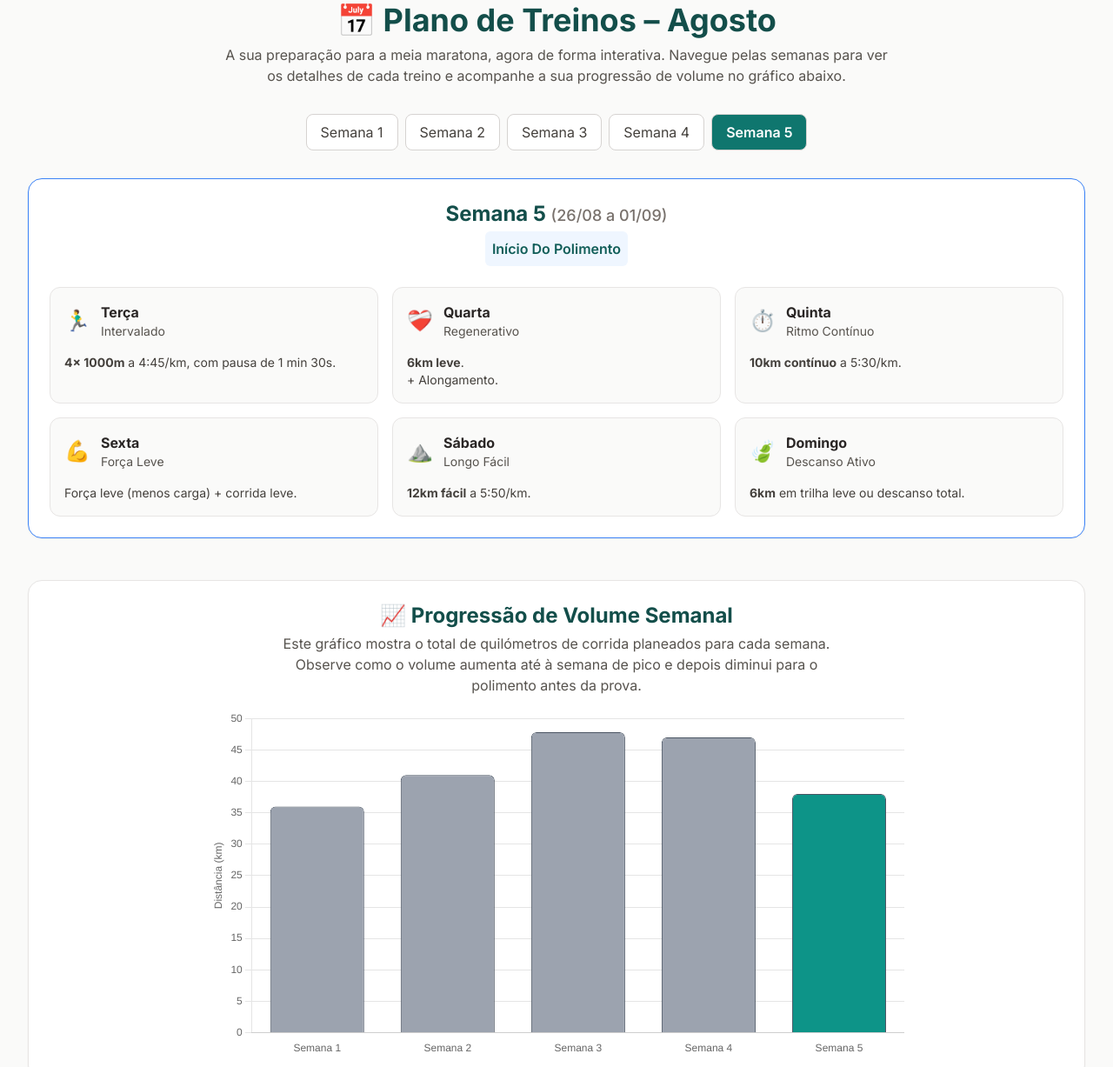
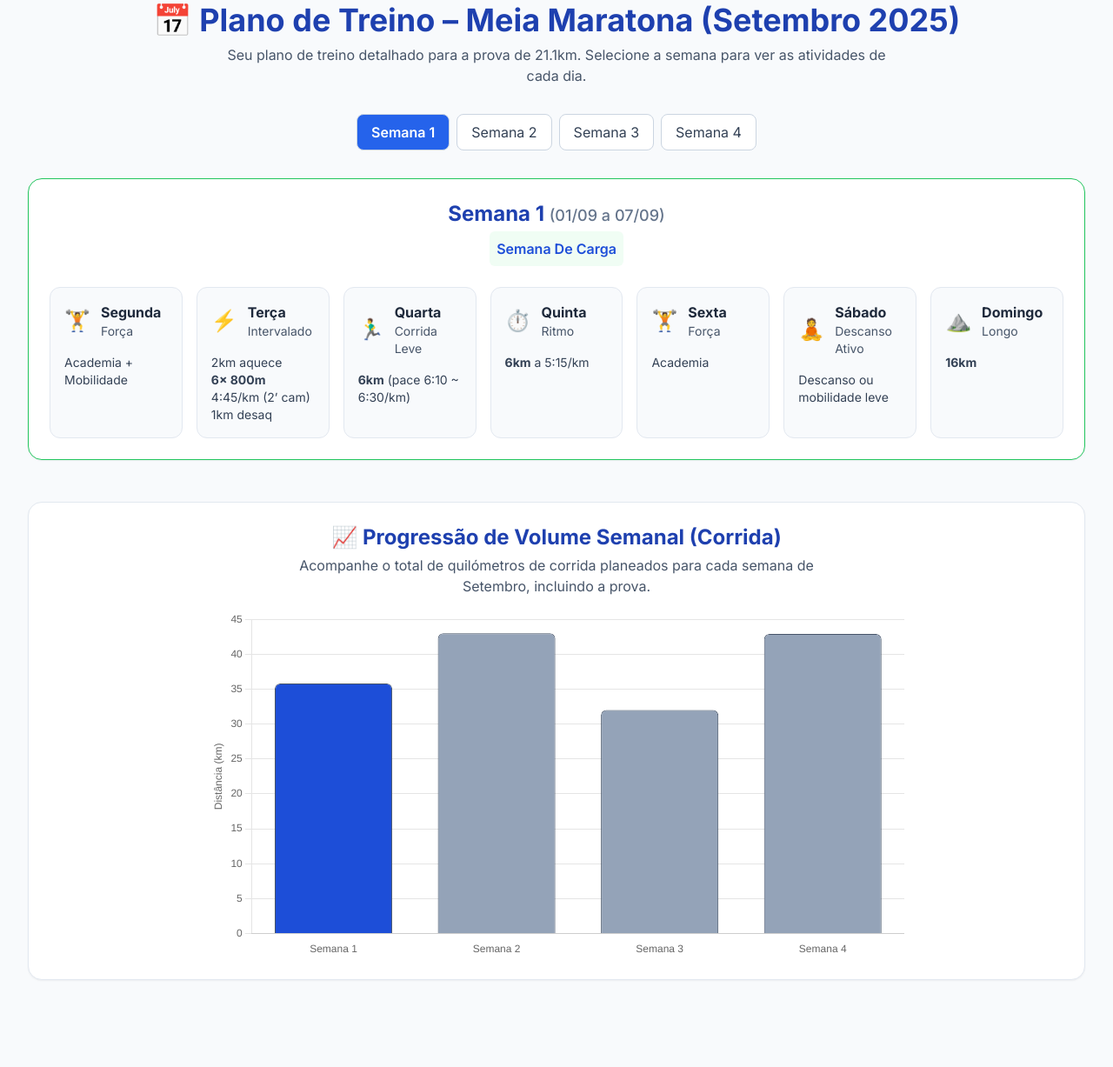
Before and after one commit to Gustavo-Locks/Treino, a plain HTML site: page index.html in a window 1280 px wide. Shown: the part 29-1256 px from the top of the page at 87% size. After the commit the page ends 1188 px from the top, so only its background shows below. Drawn offline with nearby package versions, Linux system fonts and the light colour scheme.

Commit message:
Update index.html

```diff
--- a/index.html
+++ b/index.html
@@ -3,15 +3,15 @@
 <head>
     <meta charset="UTF-8">
     <meta name="viewport" content="width=device-width, initial-scale=1.0">
-    <title>Plano de Treino Interativo – Agosto</title>
+    <title>Plano de Treino Interativo – Meia Maratona (Setembro)</title>
     <script src="https://cdn.tailwindcss.com"></script>
     <script src="https://cdn.jsdelivr.net/npm/chart.js"></script>
     <link rel="preconnect" href="https://fonts.googleapis.com">
     <link rel="preconnect" href="https://fonts.gstatic.com" crossorigin>
     <link href="https://fonts.googleapis.com/css2?family=Inter:wght@400;500;600;700&display=swap" rel="stylesheet">
-    <!-- Chosen Palette: Warm Neutral with Muted Teal Accent -->
-    <!-- Application Structure Plan: A dashboard-style layout was chosen to enhance usability. The primary interaction is selecting a week via top navigation buttons. This action dynamically updates the main content area, which displays daily workout details in a card-based grid for clarity and responsiveness. A summary chart visualizes the weekly running volume, providing an immediate overview of the training progression (build-up, peak, and taper). This structure breaks down the dense information from the original table into manageable, focused views, making the plan easier to follow day-by-day and understand from a high level. -->
-    <!-- Visualization & Content Choices: Report Info: Weekly training schedule -> Goal: Organize & Inform -> Viz/Presentation: Interactive daily cards (HTML/CSS) replacing a static table. Interaction: Week selection buttons (JS) to filter content. Justification: Improves focus and mobile usability. | Report Info: Weekly running distances -> Goal: Show Change/Progression -> Viz/Presentation: Bar Chart (Chart.js/Canvas). Interaction: Bar for the selected week is highlighted. Justification: Visually communicates the core training principle of progressive overload and tapering, which is a key story in the data. -->
+    <!-- Chosen Palette: Cool Blue and Slate -->
+    <!-- Application Structure Plan: This application uses a weekly dashboard structure, which is ideal for a single-month, high-intensity training plan. Top navigation buttons allow the user to switch between the four weeks of September. The main view presents a 7-day grid of workout cards, providing a clear and comprehensive overview of the entire week's schedule. A bar chart visualizes the weekly running volume, highlighting the progression towards a peak in week 3 and the subsequent taper in week 4. This structure is highly intuitive for tracking a structured, progressive training load. -->
+    <!-- Visualization & Content Choices: Report Info: 4-week training schedule for a half marathon -> Goal: Organize & Inform -> Viz/Presentation: Interactive weekly views with a 7-day card grid (HTML/CSS). Interaction: Week selection buttons (JS). Justification: Provides a complete daily overview, which is necessary for a plan with varied activities like running, gym, and mobility. | Report Info: Weekly running distance -> Goal: Show Change/Progression -> Viz/Presentation: Bar Chart (Chart.js/Canvas). Interaction: Highlights the selected week's bar. Justification: Effectively communicates the training load's progression and tapering phase, culminating in the race week. -->
     <!-- CONFIRMATION: NO SVG graphics used. NO Mermaid JS used. -->
     <style>
         body {
@@ -32,7 +32,7 @@
             }
         }
         .nav-button.active {
-            background-color: #0f766e;
+            background-color: #2563eb;
             color: #ffffff;
             font-weight: 600;
         }
@@ -41,29 +41,28 @@
         }
     </style>
 </head>
-<body class="bg-stone-50 text-stone-800">
+<body class="bg-slate-50 text-slate-800">
 
     <div class="container mx-auto p-4 md:p-8">
         <header class="text-center mb-8">
-            <h1 class="text-3xl md:text-4xl font-bold text-teal-900 mb-2">📅 Plano de Treinos – Agosto</h1>
-            <p class="text-stone-600 max-w-3xl mx-auto">A sua preparação para a meia maratona, agora de forma interativa. Navegue pelas semanas para ver os detalhes de cada treino e acompanhe a sua progressão de volume no gráfico abaixo.</p>
+            <h1 class="text-3xl md:text-4xl font-bold text-blue-800 mb-2">📅 Plano de Treino – Meia Maratona (Setembro 2025)</h1>
+            <p class="text-slate-600 max-w-3xl mx-auto">Seu plano de treino detalhado para a prova de 21.1km. Selecione a semana para ver as atividades de cada dia.</p>
         </header>
 
         <nav class="flex flex-wrap justify-center gap-2 mb-8">
-            <button id="btn-week-1" data-week="1" class="nav-button w-full sm:w-auto text-sm md:text-base bg-white border border-stone-300 rounded-lg px-4 py-2 text-stone-700 hover:bg-teal-50">Semana 1</button>
-            <button id="btn-week-2" data-week="2" class="nav-button w-full sm:w-auto text-sm md:text-base bg-white border border-stone-300 rounded-lg px-4 py-2 text-stone-700 hover:bg-teal-50">Semana 2</button>
-            <button id="btn-week-3" data-week="3" class="nav-button w-full sm:w-auto text-sm md:text-base bg-white border border-stone-300 rounded-lg px-4 py-2 text-stone-700 hover:bg-teal-50">Semana 3</button>
-            <button id="btn-week-4" data-week="4" class="nav-button w-full sm:w-auto text-sm md:text-base bg-white border border-stone-300 rounded-lg px-4 py-2 text-stone-700 hover:bg-teal-50">Semana 4</button>
-            <button id="btn-week-5" data-week="5" class="nav-button w-full sm:w-auto text-sm md:text-base bg-white border border-stone-300 rounded-lg px-4 py-2 text-stone-700 hover:bg-teal-50">Semana 5</button>
+            <button data-week="1" class="nav-button w-auto text-sm md:text-base bg-white border border-slate-300 rounded-lg px-4 py-2 text-slate-700 hover:bg-blue-50">Semana 1</button>
+            <button data-week="2" class="nav-button w-auto text-sm md:text-base bg-white border border-slate-300 rounded-lg px-4 py-2 text-slate-700 hover:bg-blue-50">Semana 2</button>
+            <button data-week="3" class="nav-button w-auto text-sm md:text-base bg-white border border-slate-300 rounded-lg px-4 py-2 text-slate-700 hover:bg-blue-50">Semana 3</button>
+            <button data-week="4" class="nav-button w-auto text-sm md:text-base bg-white border border-slate-300 rounded-lg px-4 py-2 text-slate-700 hover:bg-blue-50">Semana 4</button>
         </nav>
 
         <main id="weekly-plan-container">
         </main>
 
-        <section class="mt-12 bg-white p-4 sm:p-6 rounded-2xl shadow-sm border border-stone-200">
+        <section class="mt-12 bg-white p-4 sm:p-6 rounded-2xl shadow-sm border border-slate-200">
             <div class="text-center mb-4">
-                <h2 class="text-2xl font-bold text-teal-900">📈 Progressão de Volume Semanal</h2>
-                <p class="text-stone-600 max-w-2xl mx-auto mt-1">Este gráfico mostra o total de quilómetros de corrida planeados para cada semana. Observe como o volume aumenta até à semana de pico e depois diminui para o polimento antes da prova.</p>
+                <h2 class="text-2xl font-bold text-blue-800">📈 Progressão de Volume Semanal (Corrida)</h2>
+                <p class="text-slate-600 max-w-2xl mx-auto mt-1">Acompanhe o total de quilómetros de corrida planeados para cada semana de Setembro, incluindo a prova.</p>
             </div>
             <div class="chart-container">
                 <canvas id="volumeChart"></canvas>
@@ -76,83 +75,51 @@
         document.addEventListener('DOMContentLoaded', function () {
             const trainingData = [
                 {
-                    week: 1,
-                    dates: '29/07 a 04/08',
-                    focus: 'Volume sobe',
-                    color: 'border-green-500',
-                    bgColor: 'bg-green-50',
-                    totalVolume: 36,
+                    week: 1, dates: '01/09 a 07/09', focus: 'Semana de Carga', color: 'border-green-500', bgColor: 'bg-green-50', totalVolume: 35.8,
                     days: [
-                        { day: 'Terça', icon: '🏃‍♂️', title: 'Intervalado', details: '<strong>5x 1000m</strong> a 4:50/km, com pausa de 2 min.' },
-                        { day: 'Quarta', icon: '❤️‍🩹', title: 'Regenerativo + Core', details: '<strong>7km leve</strong> a 5:50/km. <br>+ Prancha 2x 40s e Abdominal infra.' },
-                        { day: 'Quinta', icon: '⏱️', title: 'Ritmo Contínuo', details: '<strong>10km</strong>, com os últimos 4km a 5:15/km.' },
-                        { day: 'Sexta', icon: '💪', title: 'Força', details: 'Agachamento, Stiff, Panturrilha, Prancha.' },
-                        { day: 'Sábado', icon: '⛰️', title: 'Longo Progressivo', details: '<strong>14km</strong> no percurso da meia, progressivo leve.' },
-                        { day: 'Domingo', icon: '🍃', title: 'Descanso Ativo', details: '<strong>6km</strong> em trilha leve ou descanso total.' }
+                        { day: 'Segunda', icon: '🏋️', title: 'Força', details: 'Academia + Mobilidade' },
+                        { day: 'Terça', icon: '⚡', title: 'Intervalado', details: '2km aquece<br><strong>6x 800m</strong> 4:45/km (2’ cam)<br>1km desaq' },
+                        { day: 'Quarta', icon: '🏃‍♂️', title: 'Corrida Leve', details: '<strong>6km</strong> (pace 6:10 ~ 6:30/km)' },
+                        { day: 'Quinta', icon: '⏱️', title: 'Ritmo', details: '<strong>6km</strong> a 5:15/km' },
+                        { day: 'Sexta', icon: '🏋️', title: 'Força', details: 'Academia' },
+                        { day: 'Sábado', icon: '🧘', title: 'Descanso Ativo', details: 'Descanso ou mobilidade leve' },
+                        { day: 'Domingo', icon: '⛰️', title: 'Longo', details: '<strong>16km</strong>' }
                     ]
                 },
                 {
-                    week: 2,
-                    dates: '05/08 a 11/08',
-                    focus: 'Ritmo de prova + força',
-                    color: 'border-yellow-500',
-                    bgColor: 'bg-yellow-50',
-                    totalVolume: 41,
+                    week: 2, dates: '08/09 a 14/09', focus: 'Aumento de Volume', color: 'border-yellow-500', bgColor: 'bg-yellow-50', totalVolume: 43,
                     days: [
-                        { day: 'Terça', icon: '🏃‍♂️', title: 'Intervalado', details: '<strong>3x 2000m</strong> a 5:00/km, com pausa de 2 min 30s.' },
-                        { day: 'Quarta', icon: '❤️‍🩹', title: 'Regenerativo + Core', details: '<strong>8km leve</strong>. <br>+ Core (abdominal + mobilidade).' },
-                        { day: 'Quinta', icon: '⏱️', title: 'Ritmo Contínuo', details: '<strong>11km</strong>, com os 6km finais a 5:20/km.' },
-                        { day: 'Sexta', icon: '💪', title: 'Força', details: 'Ênfase em posterior e core.' },
-                        { day: 'Sábado', icon: '⛰️', title: 'Longo', details: '<strong>16km</strong> no percurso da prova.' },
-                        { day: 'Domingo', icon: '😴', title: 'Descanso Total', details: 'Descanso total para recuperação.' }
+                        { day: 'Segunda', icon: '🏋️', title: 'Força', details: 'Academia + Mobilidade' },
+                        { day: 'Terça', icon: '⚡', title: 'Intervalado', details: '2km aquece<br><strong>4x 2000m</strong> 5:00/km (3’ leve)<br>1km desaq' },
+                        { day: 'Quarta', icon: '🏃‍♂️', title: 'Corrida Leve', details: '<strong>6km</strong> (pace 6:10 ~ 6:30/km)' },
+                        { day: 'Quinta', icon: '⏱️', title: 'Ritmo Progressivo', details: '<strong>8km</strong> (5:30 → 5:00/km)' },
+                        { day: 'Sexta', icon: '🏋️', title: 'Força', details: 'Academia' },
+                        { day: 'Sábado', icon: '🧘', title: 'Descanso Ativo', details: 'Descanso ou mobilidade leve' },
+                        { day: 'Domingo', icon: '⛰️', title: 'Longo', details: '<strong>18km</strong>' }
                     ]
                 },
                 {
-                    week: 3,
-                    dates: '12/08 a 18/08',
-                    focus: 'Semana forte',
-                    color: 'border-orange-500',
-                    bgColor: 'bg-orange-50',
-                    totalVolume: 47.8,
+                    week: 3, dates: '15/09 a 21/09', focus: 'Início do Polimento (Taper)', color: 'border-orange-500', bgColor: 'bg-orange-50', totalVolume: 32,
                     days: [
-                        { day: 'Terça', icon: '🏃‍♂️', title: 'Intervalado', details: '<strong>6x 800m</strong> a 4:40/km, com pausa de 1 min 30s.' },
-                        { day: 'Quarta', icon: '❤️‍🩹', title: 'Regenerativo', details: '<strong>7km regenerativo</strong>. <br>+ Mobilidade.' },
-                        { day: 'Quinta', icon: '⏱️', title: 'Progressivo', details: '<strong>12km progressivo</strong>, de 6:00/km para 5:10/km.' },
-                        { day: 'Sexta', icon: '💪', title: 'Força + Corrida', details: 'Força + <strong>6km</strong> de corrida leve a 6:00/km.' },
-                        { day: 'Sábado', icon: '⛰️', title: 'Longo com Ritmo', details: '<strong>18km</strong>, com os últimos 5km a ritmo da meia.' },
-                        { day: 'Domingo', icon: '🍃', title: 'Descanso Ativo', details: '<strong>6km</strong> em trilha leve ou descanso total.' }
+                        { day: 'Segunda', icon: '🏋️', title: 'Força', details: 'Academia + Mobilidade' },
+                        { day: 'Terça', icon: '⚡', title: 'Intervalado', details: '2km aquece<br><strong>5x 1000m</strong> 4:50/km (2’ leve)<br>1km desaq' },
+                        { day: 'Quarta', icon: '🏃‍♂️', title: 'Corrida Leve', details: '<strong>6km</strong> (pace 6:10 ~ 6:30/km)' },
+                        { day: 'Quinta', icon: '⏱️', title: 'Ritmo Constante', details: '<strong>6km</strong> a 5:05/km' },
+                        { day: 'Sexta', icon: '🏋️', title: 'Força', details: 'Academia' },
+                        { day: 'Sábado', icon: '🧘', title: 'Descanso Ativo', details: 'Descanso ou mobilidade leve' },
+                        { day: 'Domingo', icon: '⛰️', title: 'Longo Leve', details: '<strong>12km</strong> (Taper)' }
                     ]
                 },
                 {
-                    week: 4,
-                    dates: '19/08 a 25/08',
-                    focus: 'Pico de volume',
-                    color: 'border-red-500',
-                    bgColor: 'bg-red-50',
-                    totalVolume: 47,
+                    week: 4, dates: '22/09 a 28/09', focus: 'Semana da Prova', color: 'border-red-500', bgColor: 'bg-red-50', totalVolume: 42.9,
                     days: [
-                        { day: 'Terça', icon: '🏃‍♂️', title: 'Intervalado', details: '<strong>4x 2000m</strong> a 5:00/km, com pausa de 2 min.' },
-                        { day: 'Quarta', icon: '❤️‍🩹', title: 'Regenerativo', details: '<strong>8km regenerativo</strong>.' },
-                        { day: 'Quinta', icon: '⏱️', title: 'Ritmo Controlado', details: '<strong>12km</strong>, com 8km a 5:15/km.' },
-                        { day: 'Sexta', icon: '💪', title: 'Força', details: 'Academia + mobilidade.' },
-                        { day: 'Sábado', icon: '⛰️', title: 'Longo com Ritmo', details: '<strong>19km</strong>, com os últimos 6km a 5:20/km.' },
-                        { day: 'Domingo', icon: '😴', title: 'Descanso Total', details: 'Descanso total para recuperação.' }
-                    ]
-                },
-                {
-                    week: 5,
-                    dates: '26/08 a 01/09',
-                    focus: 'Início do polimento',
-                    color: 'border-blue-500',
-                    bgColor: 'bg-blue-50',
-                    totalVolume: 38,
-                    days: [
-                        { day: 'Terça', icon: '🏃‍♂️', title: 'Intervalado', details: '<strong>4x 1000m</strong> a 4:45/km, com pausa de 1 min 30s.' },
-                        { day: 'Quarta', icon: '❤️‍🩹', title: 'Regenerativo', details: '<strong>6km leve</strong>. <br>+ Alongamento.' },
-                        { day: 'Quinta', icon: '⏱️', title: 'Ritmo Contínuo', details: '<strong>10km contínuo</strong> a 5:30/km.' },
-                        { day: 'Sexta', icon: '💪', title: 'Força Leve', details: 'Força leve (menos carga) + corrida leve.' },
-                        { day: 'Sábado', icon: '⛰️', title: 'Longo Fácil', details: '<strong>12km fácil</strong> a 5:50/km.' },
-                        { day: 'Domingo', icon: '🍃', title: 'Descanso Ativo', details: '<strong>6km</strong> em trilha leve ou descanso total.' }
+                        { day: 'Segunda', icon: '🏋️', title: 'Força', details: 'Academia + Mobilidade' },
+                        { day: 'Terça', icon: '⚡', title: 'Intervalado', details: '2km aquece<br><strong>3x 1600m</strong> 4:55/km (3’ leve)<br>1km desaq' },
+                        { day: 'Quarta', icon: '🏃‍♂️', title: 'Corrida Leve', details: '<strong>6km</strong> (pace 6:10 ~ 6:30/km)' },
+                        { day: 'Quinta', icon: '⏱️', title: 'Ritmo Leve', details: '5km leve + <strong>3km</strong> a 5:10/km' },
+                        { day: 'Sexta', icon: '🏋️', title: 'Força', details: 'Academia' },
+                        { day: 'Sábado', icon: '🧘', title: 'Descanso Total', details: 'Descanso total' },
+                        { day: 'Domingo', icon: '🏁', title: 'PROVA!', details: '<strong>Meia Maratona 21.1km</strong>' }
                     ]
                 }
             ];
@@ -168,20 +135,20 @@
                 container.innerHTML = `
                     <div id="week-${weekData.week}" class="week-content bg-white p-4 sm:p-6 rounded-2xl shadow-sm border ${weekData.color}">
                         <div class="text-center mb-6">
-                            <h3 class="text-2xl font-bold text-teal-900">Semana ${weekData.week} <span class="text-lg font-medium text-stone-500">(${weekData.dates})</span></h3>
-                            <p class="text-teal-800 font-semibold capitalize mt-1 p-2 rounded-md inline-block ${weekData.bgColor}">${weekData.focus}</p>
+                            <h3 class="text-2xl font-bold text-blue-800">Semana ${weekData.week} <span class="text-lg font-medium text-slate-500">(${weekData.dates})</span></h3>
+                             <p class="text-blue-700 font-semibold capitalize mt-1 p-2 rounded-md inline-block ${weekData.bgColor}">${weekData.focus}</p>
                         </div>
-                        <div class="grid grid-cols-1 md:grid-cols-2 lg:grid-cols-3 gap-4">
+                        <div class="grid grid-cols-1 sm:grid-cols-2 lg:grid-cols-4 xl:grid-cols-7 gap-4">
                             ${weekData.days.map(day => `
-                                <div class="bg-stone-50 border border-stone-200 rounded-xl p-4 flex flex-col">
+                                <div class="bg-slate-50 border border-slate-200 rounded-xl p-4 flex flex-col h-full">
                                     <div class="flex items-center mb-2">
                                         <span class="text-2xl mr-3">${day.icon}</span>
                                         <div>
-                                            <h4 class="font-bold text-stone-800">${day.day}</h4>
-                                            <p class="text-sm text-stone-600">${day.title}</p>
+                                            <h4 class="font-bold text-slate-800">${day.day}</h4>
+                                            <p class="text-sm text-slate-600">${day.title}</p>
                                         </div>
                                     </div>
-                                    <div class="text-stone-700 text-sm mt-2 flex-grow">
+                                    <div class="text-slate-700 text-sm mt-2 flex-grow">
                                         ${day.details}
                                     </div>
                                 </div>
@@ -202,8 +169,8 @@
 
             function updateChartHighlight(weekNumber) {
                 if (volumeChart) {
-                    const activeColor = '#0d9488';
-                    const inactiveColor = '#9ca3af';
+                    const activeColor = '#1d4ed8';
+                    const inactiveColor = '#94a3b8';
 
                     volumeChart.data.datasets[0].backgroundColor = volumeChart.data.labels.map((label, index) =>
                         (index + 1) === weekNumber ? activeColor : inactiveColor
@@ -235,10 +202,10 @@
                     data: {
                         labels: labels,
                         datasets: [{
-                            label: 'Volume Total de Corrida (km)',
+                            label: 'Volume de Corrida (km)',
                             data: data,
-                            backgroundColor: '#9ca3af',
-                            borderColor: '#4b5563',
+                            backgroundColor: '#94a3b8',
+                            borderColor: '#475569',
                             borderWidth: 1,
                             borderRadius: 6
                         }]
@@ -246,58 +213,28 @@
                     options: {
                         responsive: true,
                         maintainAspectRatio: false,
-                        plugins: {
-                            legend: {
-                                display: false
-                            },
-                            tooltip: {
-                                callbacks: {
-                                    label: function(context) {
-                                        return `Volume: ${context.parsed.y.toFixed(1)} km`;
-                                    }
-                                }
-                            }
-                        },
-                        scales: {
-                            y: {
-                                beginAtZero: true,
-                                title: {
-                                    display: true,
-                                    text: 'Distância (km)'
-                                }
-                            },
-                            x: {
-                                grid: {
-                                    display: false
-                                }
-                            }
-                        }
+                        plugins: { legend: { display: false }, tooltip: { callbacks: { label: (c) => `Volume: ${c.parsed.y.toFixed(1)} km` } } },
+                        scales: { y: { beginAtZero: true, title: { display: true, text: 'Distância (km)' } }, x: { grid: { display: false } } }
                     }
                 });
             }
 
             function getCurrentWeek(year) {
                 const now = new Date();
-
                 for (const weekData of trainingData) {
                     const [startStr, endStr] = weekData.dates.split(' a ');
                     const [startDay, startMonth] = startStr.split('/').map(Number);
                     const [endDay, endMonth] = endStr.split('/').map(Number);
-
                     const startDate = new Date(year, startMonth - 1, startDay);
                     const endYear = (endMonth < startMonth) ? year + 1 : year;
                     const endDate = new Date(endYear, endMonth - 1, endDay);
                     endDate.setHours(23, 59, 59, 999);
-
-                    if (now >= startDate && now <= endDate) {
-                        return weekData.week;
-                    }
+                    if (now >= startDate && now <= endDate) return weekData.week;
                 }
                 return 1;
             }
 
             initializeChart();
-
             const yearOfPlan = 2025;
             const activeWeek = getCurrentWeek(yearOfPlan);
             showWeek(activeWeek);
```
